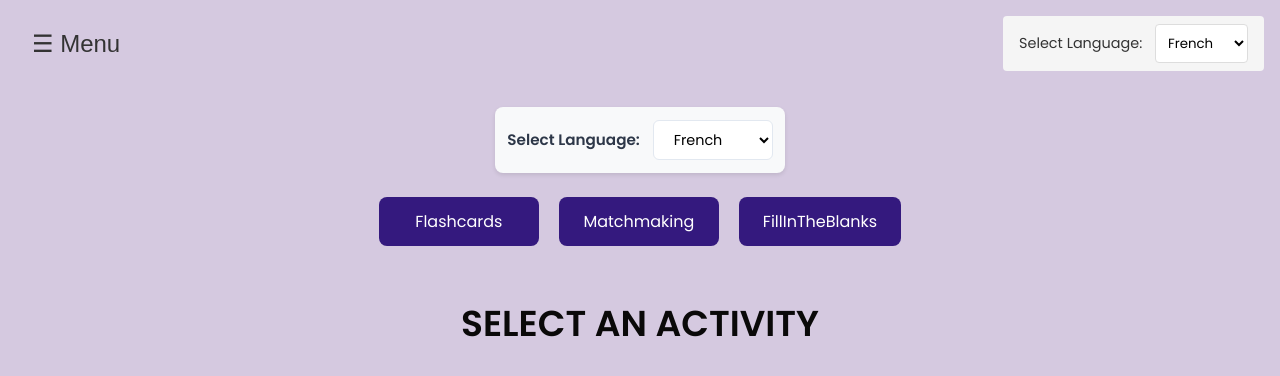
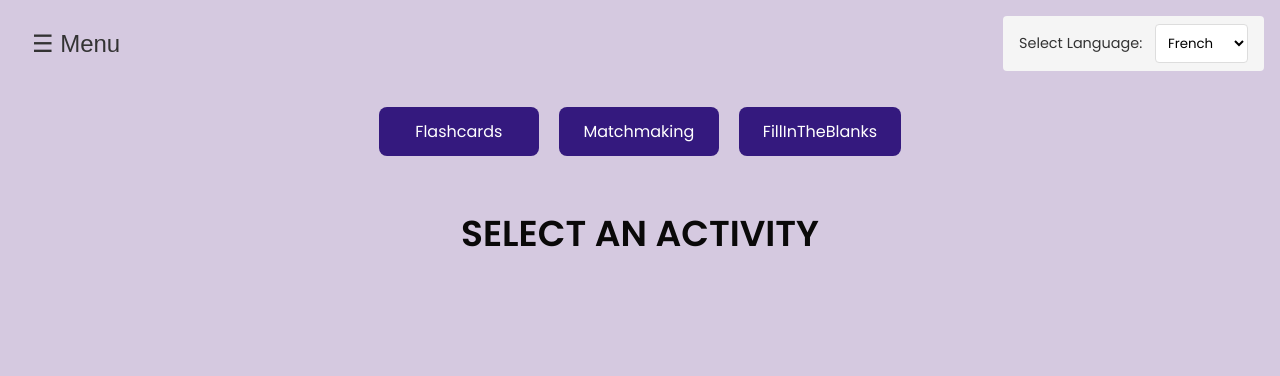
Before and after one commit to LisaTarn/Lost-In-Translation, a Next.js app: page /activities in a window 1280 px wide. Shown: the top 376 px of the page. Built offline with nearby package versions, Linux system fonts and the light colour scheme.

Commit message:
Removed duplicated language selector on activity page

```diff
--- a/app/components/ActivityCard.js
+++ b/app/components/ActivityCard.js
@@ -32,16 +32,6 @@ export default function ActivityCard(){
 
     return (
         <div className={styles.activityCard}>
-            <div className={styles.languageSelection}>
-                <label>Select Language:</label>
-                <select id="language" value={targetLanguage} onChange={handleLanguageChange}
-                className={styles.languageSelect}>
-                    <option value="fr">French</option>
-                    <option value="es">Spanish</option>
-                    <option value="zh-TW">Chinese</option>
-                </select>
-            </div>
-
             <div className={styles.buttonContainer}>
                 <button
                 className={styles.button}
```
